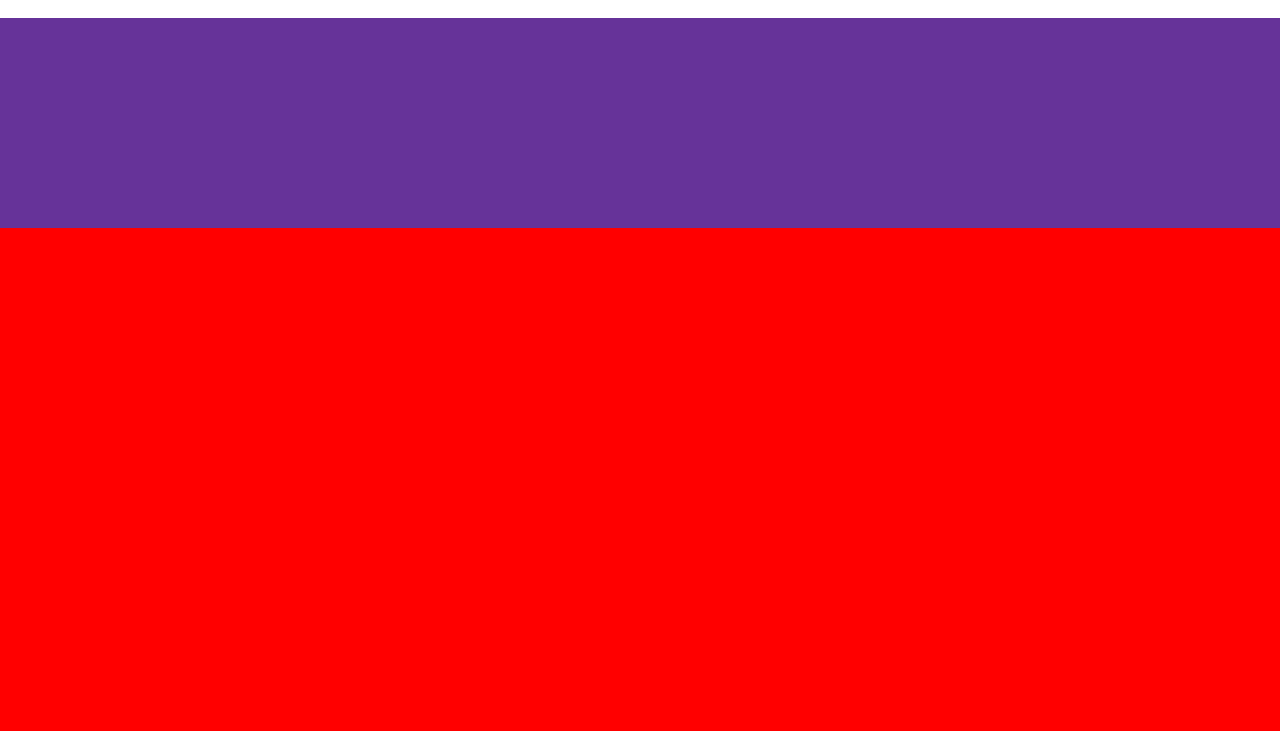
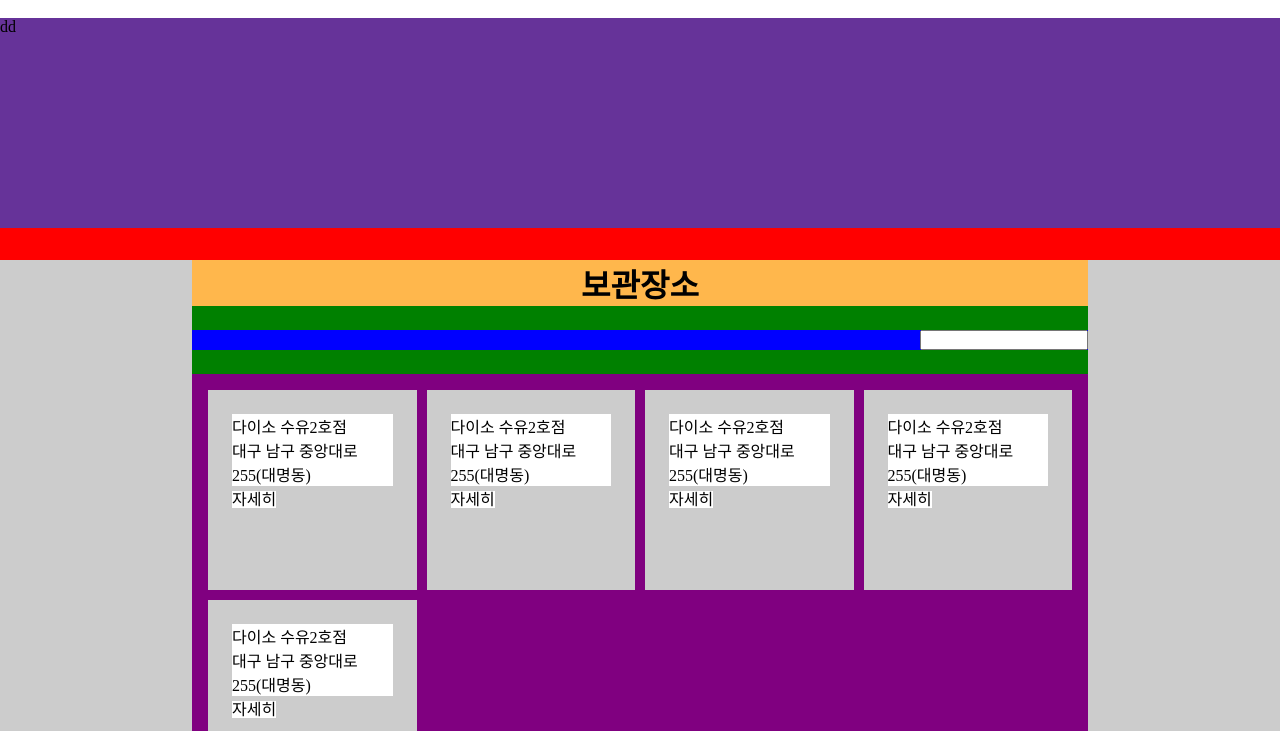
Before and after one commit to cjo3o/p2-jim, a plain HTML site: page html/keep.html in a window 1280 px wide. Shown: the part 69-800 px from the top of the page. Drawn offline with Linux system fonts and the light colour scheme; a web font is replaced by a local one.

Commit message:
보관장소 페이지 메인컨텐츠 레이아웃

```diff
--- a/css/keep.css
+++ b/css/keep.css
@@ -117,11 +117,11 @@
     border-bottom: solid 1px #ccc;
 }
 
-.keep_contents {
+.contents {
     background-color: red;
     margin-top: 87px;
     width: 100%;
-    height: 1500px;
+    /*height: 1500px;*/
 }
 
 .section1 {
@@ -129,6 +129,54 @@
     width: 100%;
     height: 210px;
 }
+
+.keep_container {
+    background-color: #ccc;
+    width: 100%;
+}
+
+.keep_contents > h1 {
+    background-color: #ffb74c;
+    text-align: center;
+    margin-top: 2rem;
+}
+
+.keep_contents {
+    background-color: green;
+    width: 70%;
+    margin: 0 auto;
+    height: 800px;
+}
+
+.keep_search {
+    background-color: blue;
+    margin: 1.5rem 0;
+    text-align: right;
+}
+
+.keep_adr_container {
+    background-color: purple;
+    padding: 1rem;
+    display: grid;
+    grid-template-columns: repeat(4, 1fr);
+    gap: 10px;
+}
+
+.keep_adr {
+    background-color: #ccc;
+    height: 200px;
+    padding: 1.5rem;
+}
+
+.keep_adr_infor {
+    background-color: #fff;
+}
+
+.keep_adr > a {
+    background-color: #fff;
+
+}
+
 
 .footer {
     /*position: absolute;*/
--- a/html/keep.html
+++ b/html/keep.html
@@ -83,9 +83,54 @@
             </div>
         </div>
     </div>
-    <div class="keep_contents">
+    <div class="contents">
         <div class="section1">
-
+            dd
+        </div>
+        <div class="keep_container">
+            <div class="keep_contents">
+                <h1>보관장소</h1>
+                <div class="keep_search">
+                    <input type="text" name="" id="">
+                </div>
+                <div class="keep_adr_container">
+                    <div class="keep_adr">
+                        <div class="keep_adr_infor">
+                            <p class="title">다이소 수유2호점</p>
+                            <p class="location">대구 남구 중앙대로 255(대명동)</p>
+                        </div>
+                        <a href="">자세히</a>
+                    </div>
+                    <div class="keep_adr">
+                        <div class="keep_adr_infor">
+                            <p class="title">다이소 수유2호점</p>
+                            <p class="location">대구 남구 중앙대로 255(대명동)</p>
+                        </div>
+                        <a href="">자세히</a>
+                    </div>
+                    <div class="keep_adr">
+                        <div class="keep_adr_infor">
+                            <p class="title">다이소 수유2호점</p>
+                            <p class="location">대구 남구 중앙대로 255(대명동)</p>
+                        </div>
+                        <a href="">자세히</a>
+                    </div>
+                    <div class="keep_adr">
+                        <div class="keep_adr_infor">
+                            <p class="title">다이소 수유2호점</p>
+                            <p class="location">대구 남구 중앙대로 255(대명동)</p>
+                        </div>
+                        <a href="">자세히</a>
+                    </div>
+                    <div class="keep_adr">
+                        <div class="keep_adr_infor">
+                            <p class="title">다이소 수유2호점</p>
+                            <p class="location">대구 남구 중앙대로 255(대명동)</p>
+                        </div>
+                        <a href="">자세히</a>
+                    </div>
+                </div>
+            </div>
         </div>
     </div>
     <div class="footer">
```
